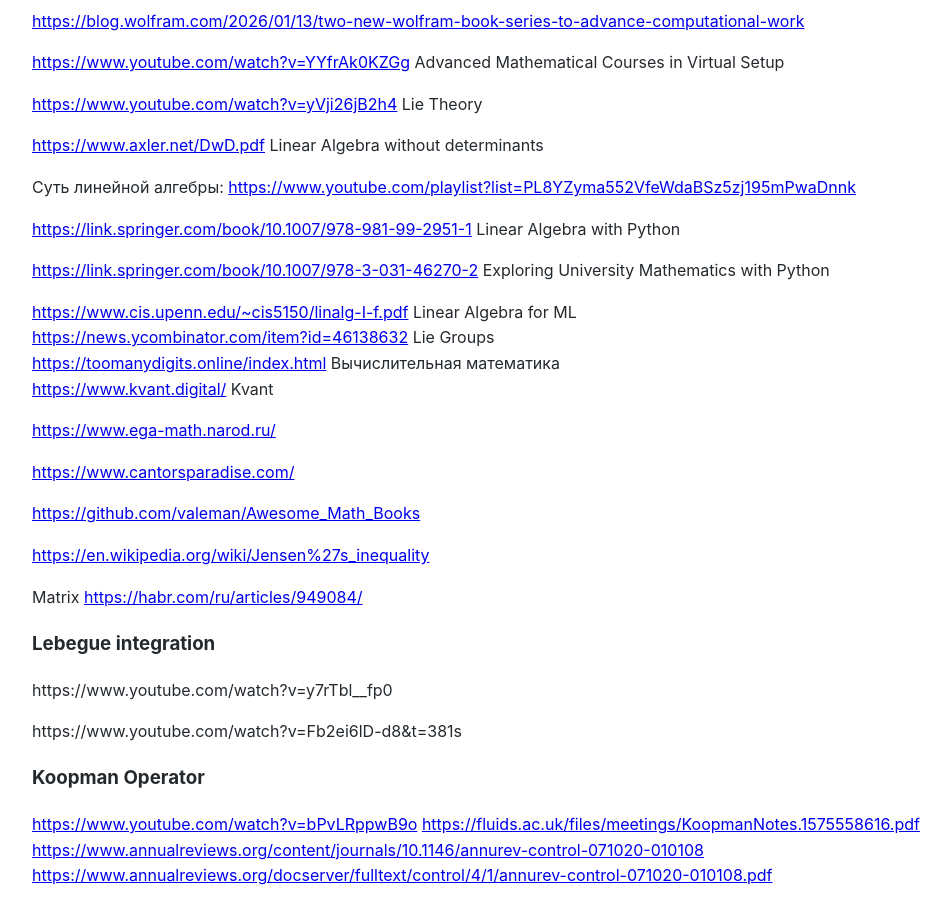
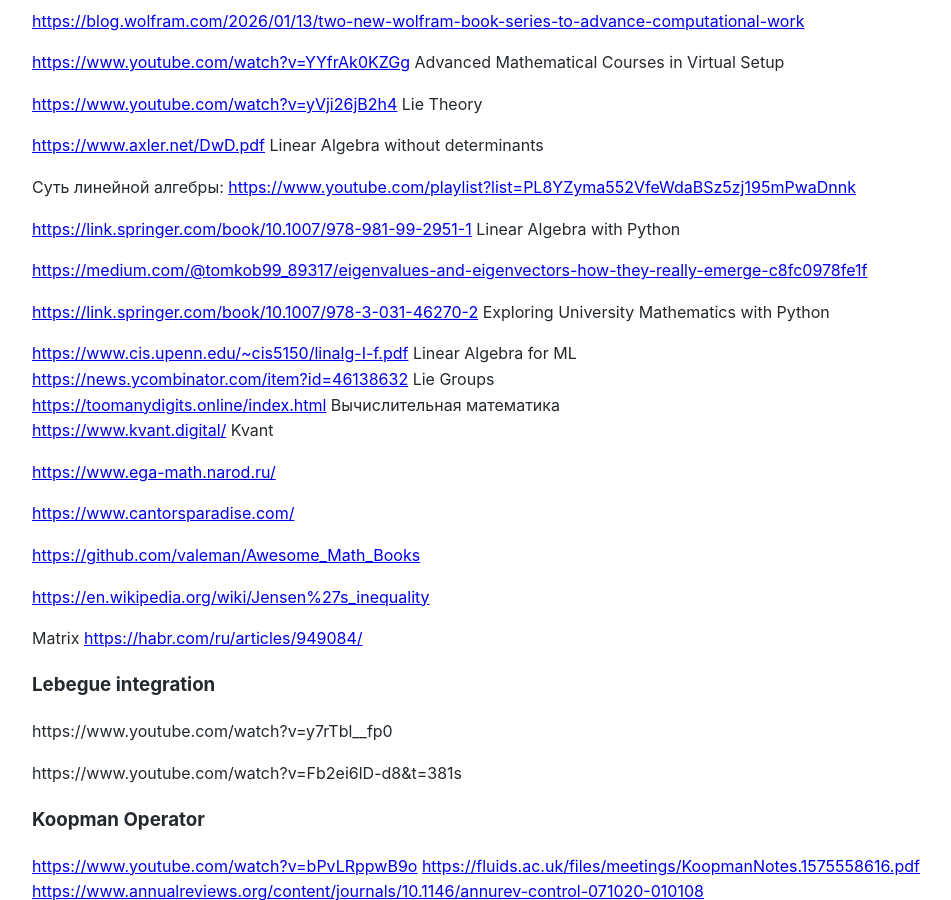
Before and after one commit to Michael-Lubinsky/michael-lubinsky.github.com, a Jekyll site: the page built from math/math.md, in a window 1280 px wide and 900 px high, scrolled down 899 px. Shown: the whole window, without its empty margins (158-1109 px from the left). Built offline with Jekyll 4.4.1, drawn with Linux system fonts in a browser that asks for light colours; our own code applies the rules of GitHub Pages for plain Markdown files.

Commit message:
Update math.md

```diff
--- a/math/math.md
+++ b/math/math.md
@@ -50,6 +50,8 @@
 <https://www.youtube.com/playlist?list=PL8YZyma552VfeWdaBSz5zj195mPwaDnnk>
 
 <https://link.springer.com/book/10.1007/978-981-99-2951-1> Linear Algebra with Python
+
+<https://medium.com/@tomkob99_89317/eigenvalues-and-eigenvectors-how-they-really-emerge-c8fc0978fe1f>
 
 <https://link.springer.com/book/10.1007/978-3-031-46270-2> Exploring University Mathematics with Python
 
```
